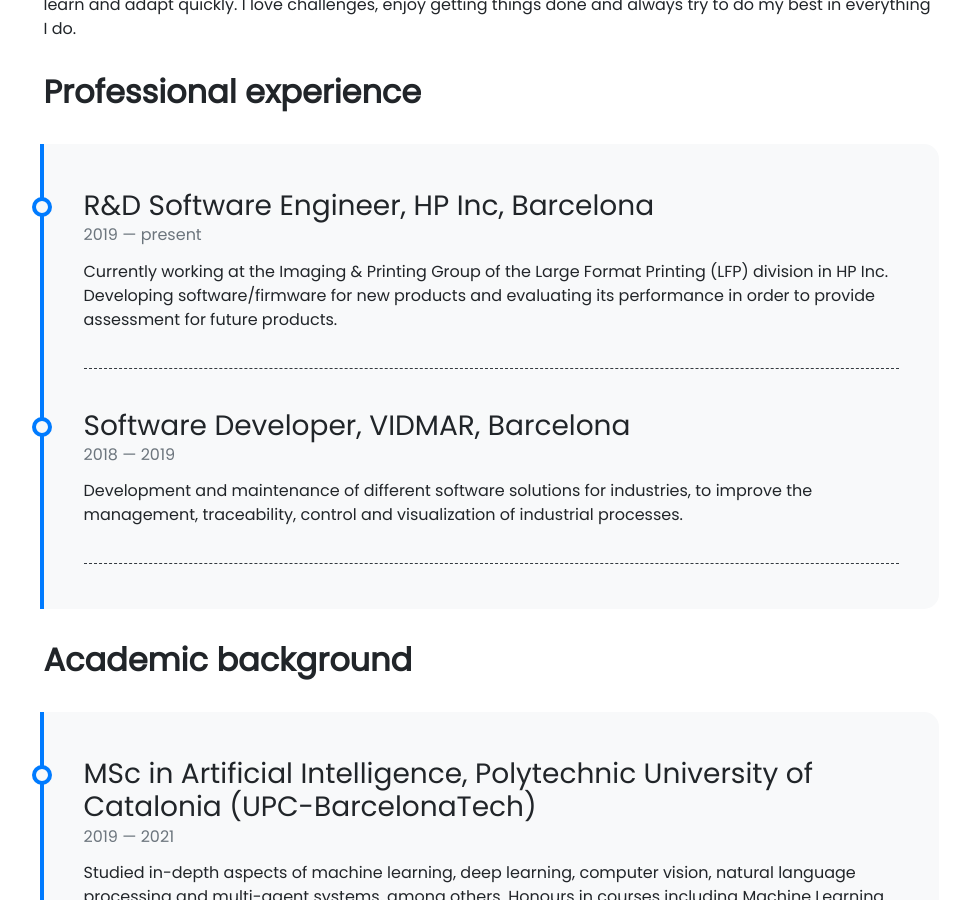
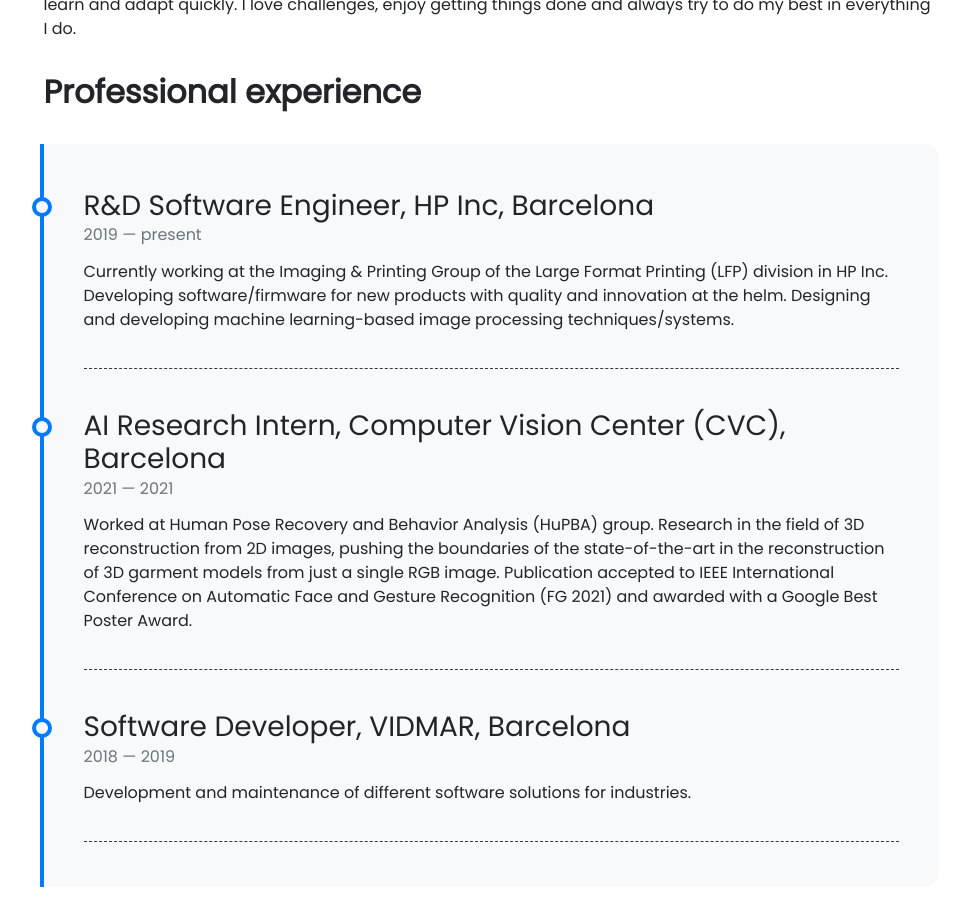
Before and after one commit to albertrial/albertrial.github.io, a Jekyll site: the page built from pages/about.md, in a window 1280 px wide and 900 px high, scrolled down 289 px. Shown: the whole window, without its empty margins (149-1110 px from the left). Built offline with Jekyll 4.4.1, drawn with Linux system fonts in a browser that asks for light colours; nearby versions of some CDN libraries; emoji names are drawn with the system emoji font.

Commit message:
Update professional-timeline.yml

```diff
--- a/_data/professional-timeline.yml
+++ b/_data/professional-timeline.yml
@@ -1,9 +1,14 @@
 - title: R&D Software Engineer, HP Inc, Barcelona
   from: 2019
   to: present
-  description: Currently working at the Imaging & Printing Group of the Large Format Printing (LFP) division in HP Inc. Developing software/firmware for new products and evaluating its performance in order to provide assessment for future products.
+  description: Currently working at the Imaging & Printing Group of the Large Format Printing (LFP) division in HP Inc. Developing software/firmware for new products with quality and innovation at the helm. Designing and developing machine learning-based image processing techniques/systems.
+
+- title: AI Research Intern, Computer Vision Center (CVC), Barcelona
+  from: 2021
+  to: 2021
+  description: Worked at Human Pose Recovery and Behavior Analysis (HuPBA) group. Research in the field of 3D reconstruction from 2D images, pushing the boundaries of the state-of-the-art in the reconstruction of 3D garment models from just a single RGB image. Publication accepted to IEEE International Conference on Automatic Face and Gesture Recognition (FG 2021) and awarded with a Google Best Poster Award.
 
 - title: Software Developer, VIDMAR, Barcelona
   from: 2018
   to: 2019
-  description: Development and maintenance of different software solutions for industries, to improve the management, traceability, control and visualization of industrial processes.
+  description: Development and maintenance of different software solutions for industries.
```
